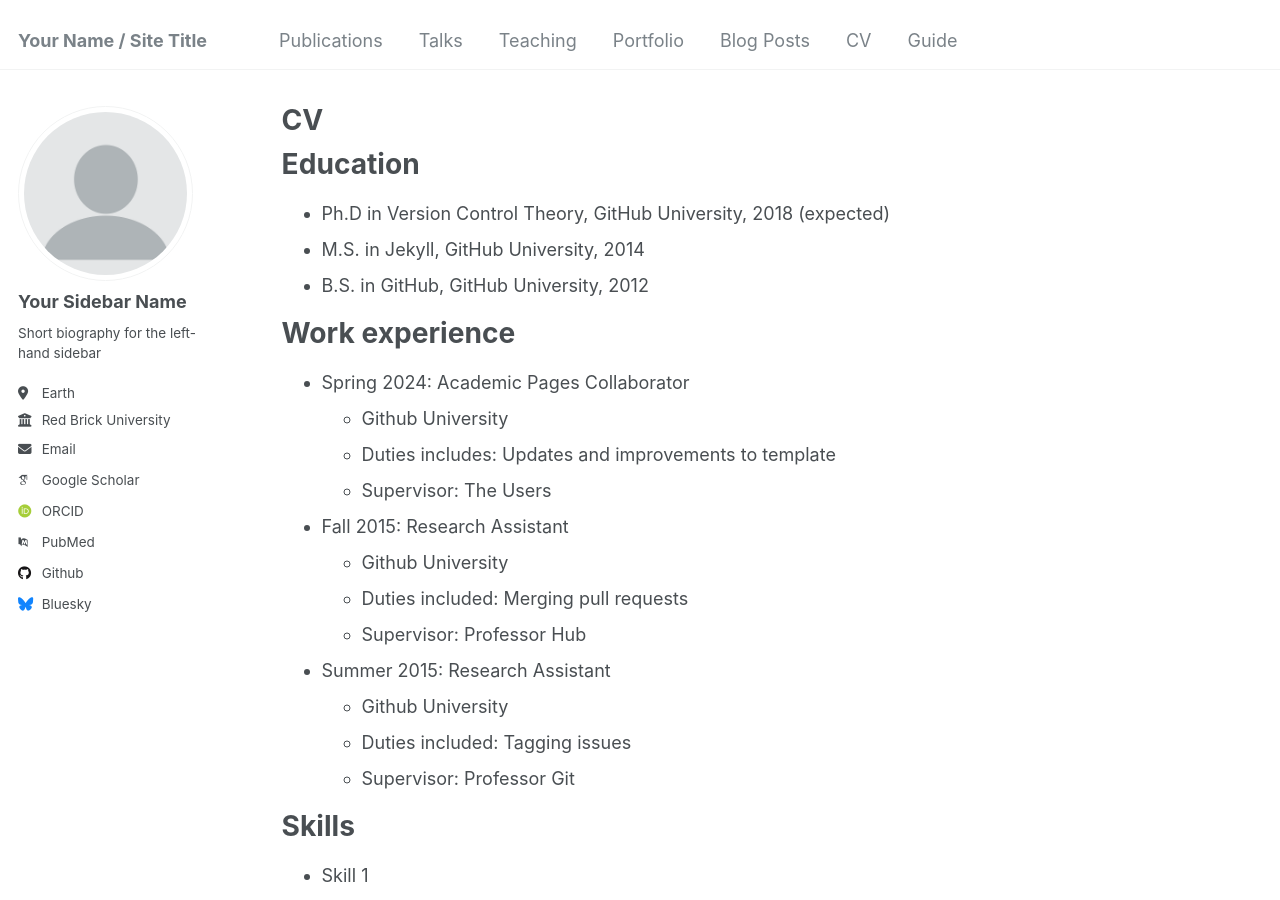
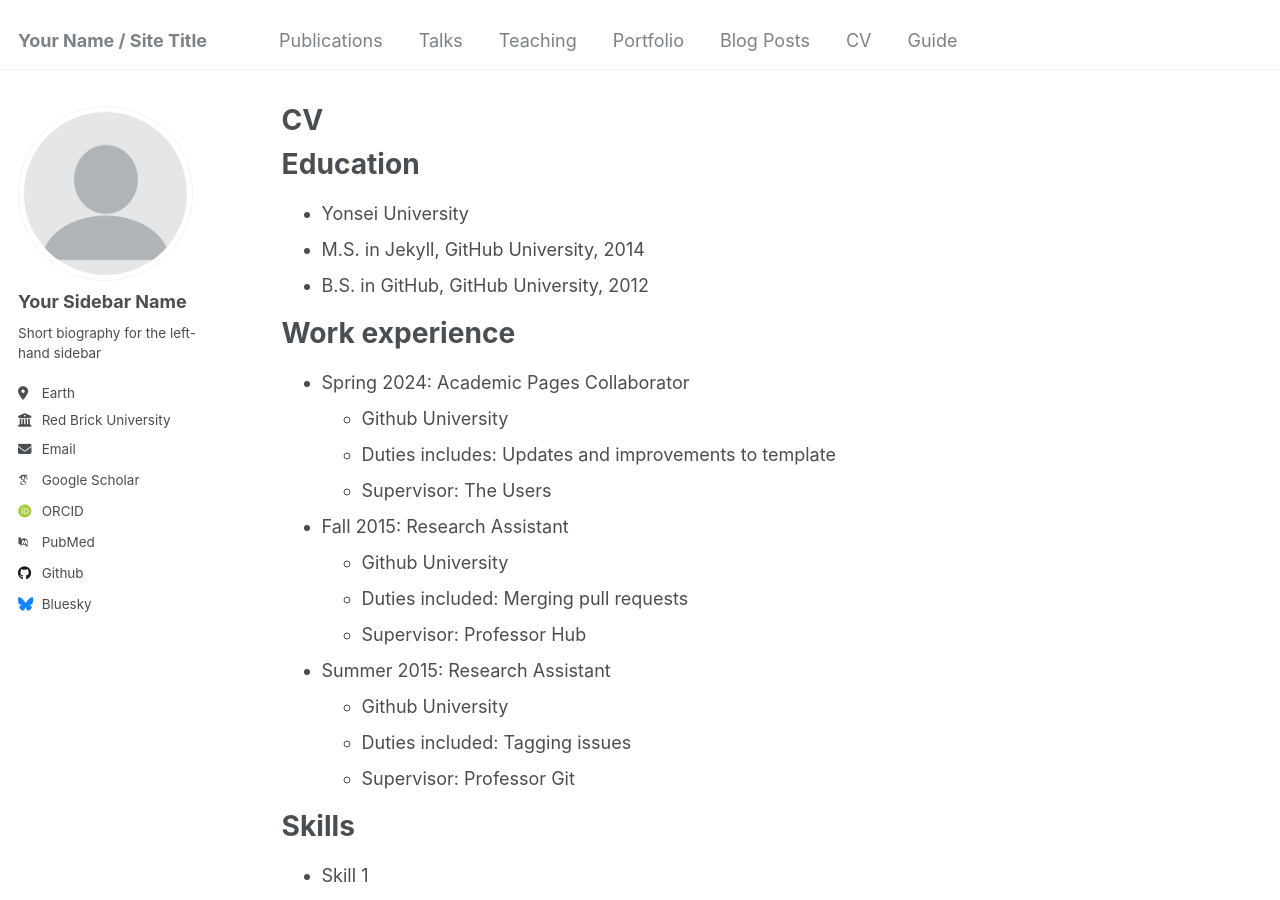
Before and after one commit to HuiseoKim/HuiseoKim.github.io, a Jekyll site: the page built from _pages/cv.md, in a window 1280 px wide and 900 px high. Built offline with Jekyll 4.4.1, drawn with Linux system fonts in a browser that asks for light colours; some web fonts are replaced.

Commit message:
Update cv.md

```diff
--- a/_pages/cv.md
+++ b/_pages/cv.md
@@ -11,7 +11,7 @@
 
 Education
 ======
-* Ph.D in Version Control Theory, GitHub University, 2018 (expected)
+* Yonsei University
 * M.S. in Jekyll, GitHub University, 2014
 * B.S. in GitHub, GitHub University, 2012
 
```
